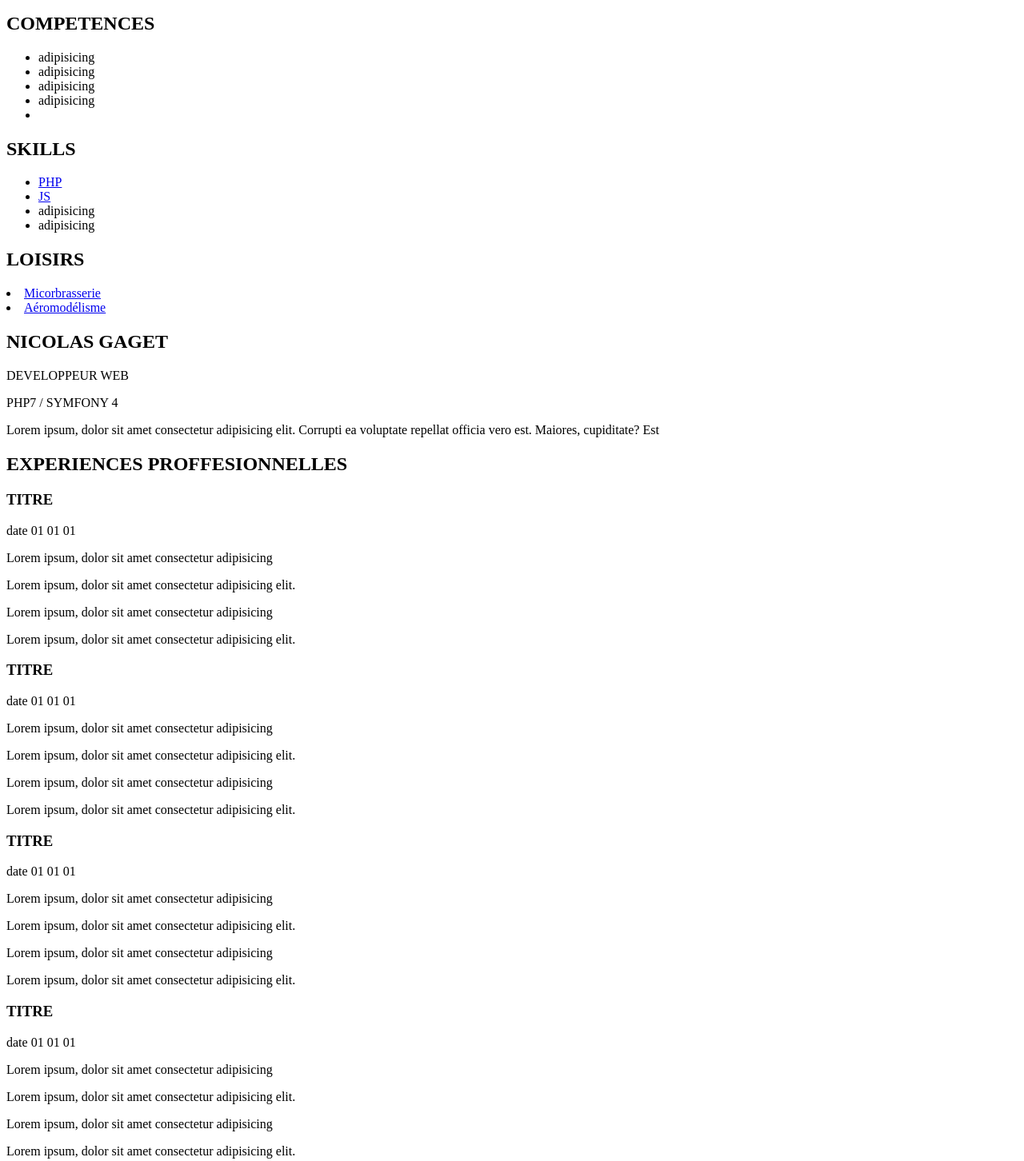
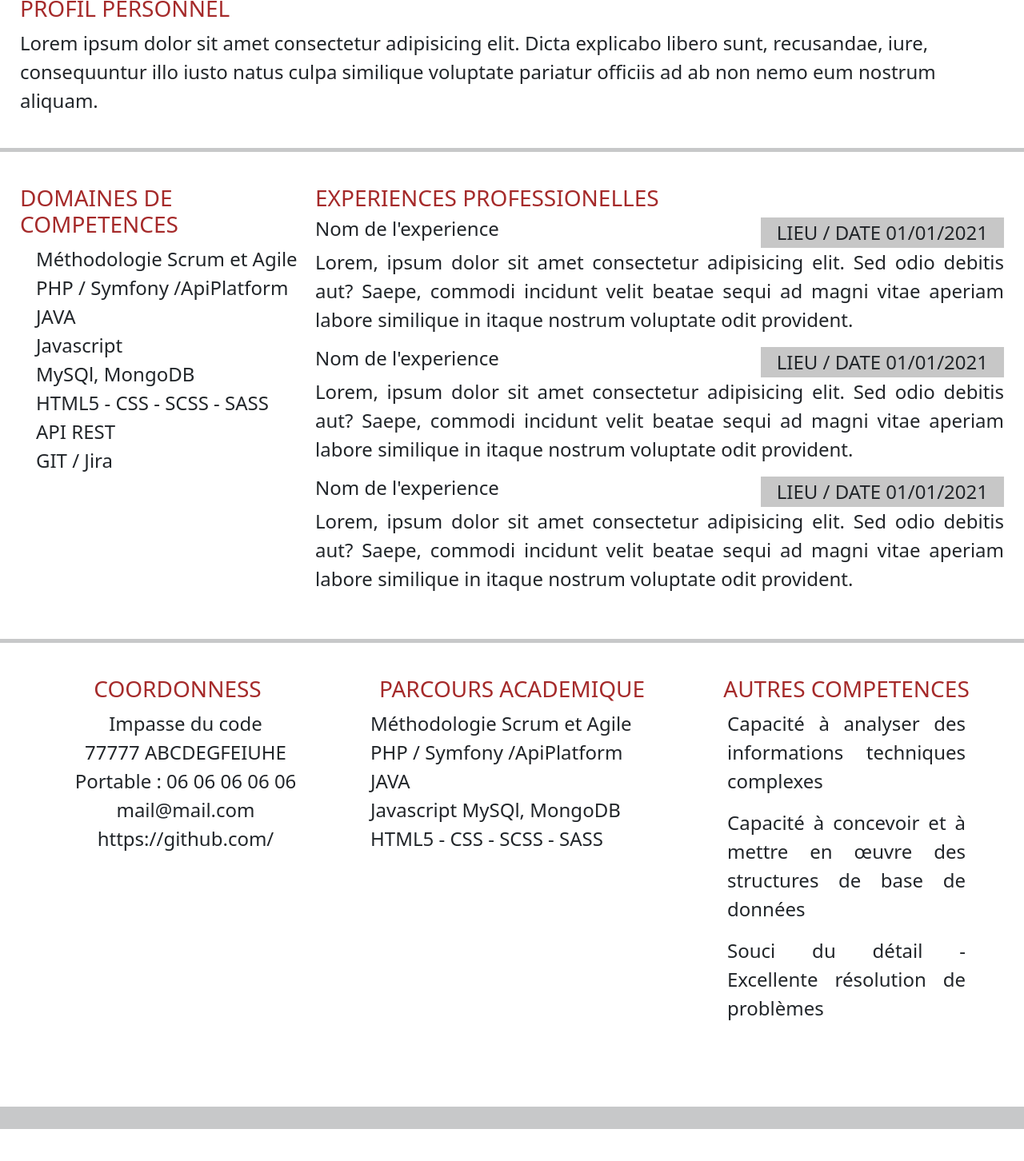
Before and after one commit to nicogaget/Formation_JS, a plain HTML site: page CV/index.html in a window 1280 px wide. Shown: the part 455-1907 px from the top of the page at 80% size. After the commit the page ends 1883 px from the top, so only its background shows below. Drawn offline with nearby package versions, Linux system fonts and the light colour scheme.

Commit message:
cv html+css

```diff
--- a/CV/index.html
+++ b/CV/index.html
@@ -1,218 +1,139 @@
 <!DOCTYPE html>
 <html lang="en">
   <head>
-    <meta charset="UTF-8" />
-    <meta http-equiv="X-UA-Compatible" content="IE=edge" />
-    <meta name="viewport" content="width=device-width, initial-scale=1.0" />
-    <link rel="stylesheet" href="styles.css" />
+    <meta charset="utf-8" />
+    <meta name="viewport" content="width=device-width, initial-scale=1" />
+
     <link
+      href="https://cdn.jsdelivr.net/npm/bootstrap@5.1.3/dist/css/bootstrap.min.css"
       rel="stylesheet"
-      href="https://use.fontawesome.com/releases/v5.15.4/css/all.css"
-      integrity="sha384-DyZ88mC6Up2uqS4h/KRgHuoeGwBcD4Ng9SiP4dIRy0EXTlnuz47vAwmeGwVChigm"
+      integrity="sha384-1BmE4kWBq78iYhFldvKuhfTAU6auU8tT94WrHftjDbrCEXSU1oBoqyl2QvZ6jIW3"
       crossorigin="anonymous"
     />
+    <link rel="stylesheet" href="styles.css" />
+
     <title>MON CV</title>
   </head>
   <body>
-    <aside class="marge">
-      <div>
+    <hr size="30px" class="dark" />
+    <header>
+      <div class="d-flex row">
+        <div class="m-3 col-3 d-flex justify-content-center mb-5">
           <img
+            class="image"
             src="https://encrypted-tbn0.gstatic.com/images?q=tbn:ANd9GcR2Pu1uliUra8tbfg6ssXxyirrBNs8xt-G0tg&usqp=CAU"
             alt=""
           />
         </div>
+        <div class="d-flex flex-column justify-content-center col">
+          <h1>NICOLAS GAGET</h1>
+          <h2>DEVELOPPEUR WEB</h2>
+        </div>
+      </div>
       <div>
-        <h2>CONTACT</h2>
+        <h3>PROFIL PERSONNEL</h3>
+        Lorem ipsum dolor sit amet consectetur adipisicing elit. Dicta explicabo
+        libero sunt, recusandae, iure, consequuntur illo iusto natus culpa
+        similique voluptate pariatur officiis ad ab non nemo eum nostrum
+        aliquam.
+      </div>
+    </header>
+    <hr size="7px" />
+    <main class="main d-flex">
+      <div class="domComp">
+        <h3>DOMAINES DE COMPETENCES</h3>
         <ul>
-          <li><i class="far fa-address-book"></i> Nicolas GAGET</li>
-          <li><i class="fas fa-phone-volume"></i> 06-13-36-36-36</li>
-          <li><i class="far fa-envelope">NICOLAS@mail.com</i></li>
-          <li><i class="fab fa-git-square"></i>Nico@github.com</li>
+          <li>Méthodologie Scrum et Agile</li>
+          <li>PHP / Symfony /ApiPlatform</li>
+          <li>JAVA</li>
+          <li>Javascript</li>
+          <li>MySQl, MongoDB</li>
+          <li>HTML5 - CSS - SCSS - SASS</li>
+          <li>API REST</li>
+          <li>GIT / Jira</li>
         </ul>
       </div>
+      <div class="expPro">
+        <h3>EXPERIENCES PROFESSIONELLES</h3>
         <div>
-        <h2>COMPETENCES</h2>
-        <ul>
-          <li>adipisicing</li>
-          <li>adipisicing</li>
-          <li>adipisicing</li>
-          <li>adipisicing</li>
-          <li></li>
+          <div>
+            <div class="d-flex justify-content-between">
+              <h4>Nom de l'experience</h4>
+              <span>LIEU / DATE 01/01/2021</span>
+            </div>
+
+            <p>
+              Lorem, ipsum dolor sit amet consectetur adipisicing elit. Sed odio
+              debitis aut? Saepe, commodi incidunt velit beatae sequi ad magni
+              vitae aperiam labore similique in itaque nostrum voluptate odit
+              provident.
+            </p>
+          </div>
+          <div>
+            <div class="d-flex justify-content-between">
+              <h4>Nom de l'experience</h4>
+              <span>LIEU / DATE 01/01/2021</span>
+            </div>
+
+            <p>
+              Lorem, ipsum dolor sit amet consectetur adipisicing elit. Sed odio
+              debitis aut? Saepe, commodi incidunt velit beatae sequi ad magni
+              vitae aperiam labore similique in itaque nostrum voluptate odit
+              provident.
+            </p>
+          </div>
+          <div>
+            <div class="d-flex justify-content-between">
+              <h4>Nom de l'experience</h4>
+              <span>LIEU / DATE 01/01/2021</span>
+            </div>
+
+            <p>
+              Lorem, ipsum dolor sit amet consectetur adipisicing elit. Sed odio
+              debitis aut? Saepe, commodi incidunt velit beatae sequi ad magni
+              vitae aperiam labore similique in itaque nostrum voluptate odit
+              provident.
+            </p>
+          </div>
+        </div>
+      </div>
+    </main>
+    <hr size="7px" />
+    <footer>
+      <div class="row">
+        <div class="col">
+          <h3 class="text-center">COORDONNESS</h3>
+          <ul class="text-center">
+            <li>Impasse du code</li>
+            <li>77777 ABCDEGFEIUHE</li>
+            <li>Portable : 06 06 06 06 06</li>
+            <li>mail@mail.com</li>
+            <li>https://github.com/</li>
           </ul>
         </div>
-      <div>
-        <h2>SKILLS</h2>
-        <ul>
-          <li><a href="./pages/php.html">PHP</a></li>
-          <li><a href="./pages/js.html">JS</a></li>
-          <li>adipisicing</li>
-          <li>adipisicing</li>
+        <div class="col">
+          <h3 class="text-center">PARCOURS ACADEMIQUE</h3>
+          <ul class="text-start">
+            <li>Méthodologie Scrum et Agile</li>
+            <li>PHP / Symfony /ApiPlatform</li>
+            <li>JAVA</li>
+            <li>Javascript MySQl, MongoDB</li>
+            <li>HTML5 - CSS - SCSS - SASS</li>
           </ul>
         </div>
-      <div>
-        <h2>LOISIRS</h2>
-        <li>
-          <a href="https://laffoleuse.net/" target="blank">Micorbrasserie</a>
-        </li>
-        <li>
-          <a href="https://www.miniplanes.fr/" target="blank">Aéromodélisme</a>
-        </li>
+        <div class="col">
+          <h3 class="text-center">AUTRES COMPETENCES</h3>
+          <div class="p-5 pt-0">
+            <p>Capacité à analyser des informations techniques complexes</p>
+            <p>
+              Capacité à concevoir et à mettre en œuvre des structures de base
+              de données
+            </p>
+            <p>Souci du détail - Excellente résolution de problèmes</p>
           </div>
-    </aside>
-    <section class="main-section">
-      <header>
-        <div class="nom"><h1>NICOLAS GAGET</h1></div>
-        <div class="emploi">
-          <p>DEVELOPPEUR WEB</p>
-          <p>PHP7 / SYMFONY 4</p>
         </div>
-        <div>
-          <p>
-            Lorem ipsum, dolor sit amet consectetur adipisicing elit. Corrupti
-            ea voluptate repellat officia vero est. Maiores, cupiditate? Est
-          </p>
       </div>
-      </header>
-      <main>
-        <section class="experience">
-          <h2>EXPERIENCES PROFFESIONNELLES</h2>
-          <article class="card">
-            <div class="card-title">
-              <h3>TITRE</h3>
-              <span>date 01 01 01</span>
-            </div>
-            <div class="card-text">
-              <p class="card-info">
-                Lorem ipsum, dolor sit amet consectetur adipisicing
-              </p>
-              <p class="card-info">
-                Lorem ipsum, dolor sit amet consectetur adipisicing elit.
-              </p>
-            </div>
-            <div class="card-text">
-              <p class="card-info">
-                Lorem ipsum, dolor sit amet consectetur adipisicing
-              </p>
-              <p class="card-info">
-                Lorem ipsum, dolor sit amet consectetur adipisicing elit.
-              </p>
-            </div>
-          </article>
-          <article class="card">
-            <div class="card-title">
-              <h3>TITRE</h3>
-              <span>date 01 01 01</span>
-            </div>
-            <div class="card-text">
-              <p class="card-info">
-                Lorem ipsum, dolor sit amet consectetur adipisicing
-              </p>
-              <p class="card-info">
-                Lorem ipsum, dolor sit amet consectetur adipisicing elit.
-              </p>
-            </div>
-            <div class="card-text">
-              <p class="card-info">
-                Lorem ipsum, dolor sit amet consectetur adipisicing
-              </p>
-              <p class="card-info">
-                Lorem ipsum, dolor sit amet consectetur adipisicing elit.
-              </p>
-            </div>
-          </article>
-          <article class="card">
-            <div class="card-title">
-              <h3>TITRE</h3>
-              <span>date 01 01 01</span>
-            </div>
-            <div class="card-text">
-              <p class="card-info">
-                Lorem ipsum, dolor sit amet consectetur adipisicing
-              </p>
-              <p class="card-info">
-                Lorem ipsum, dolor sit amet consectetur adipisicing elit.
-              </p>
-            </div>
-            <div class="card-text">
-              <p class="card-info">
-                Lorem ipsum, dolor sit amet consectetur adipisicing
-              </p>
-              <p class="card-info">
-                Lorem ipsum, dolor sit amet consectetur adipisicing elit.
-              </p>
-            </div>
-          </article>
-          <article class="card">
-            <div class="card-title">
-              <h3>TITRE</h3>
-              <span>date 01 01 01</span>
-            </div>
-            <div class="card-text">
-              <p class="card-info">
-                Lorem ipsum, dolor sit amet consectetur adipisicing
-              </p>
-              <p class="card-info">
-                Lorem ipsum, dolor sit amet consectetur adipisicing elit.
-              </p>
-            </div>
-            <div class="card-text">
-              <p class="card-info">
-                Lorem ipsum, dolor sit amet consectetur adipisicing
-              </p>
-              <p class="card-info">
-                Lorem ipsum, dolor sit amet consectetur adipisicing elit.
-              </p>
-            </div>
-          </article>
-        </section>
-        <section class="fomation">
-          <h2>FORMATIONS</h2>
-          <article class="card">
-            <div class="card-title">
-              <h3>TITRE</h3>
-              <span>date 01 01 01</span>
-            </div>
-            <div class="card-text">
-              <p class="card-info">
-                Lorem ipsum, dolor sit amet consectetur adipisicing
-              </p>
-              <p class="card-info">
-                Lorem ipsum, dolor sit amet consectetur adipisicing elit.
-              </p>
-            </div>
-            <div class="card-text">
-              <p class="card-info">
-                Lorem ipsum, dolor sit amet consectetur adipisicing
-              </p>
-              <p class="card-info">
-                Lorem ipsum, dolor sit amet consectetur adipisicing elit.
-              </p>
-            </div>
-          </article>
-          <article class="card">
-            <div class="card-title">
-              <h3>TITRE</h3>
-              <span>date 01 01 01</span>
-            </div>
-            <div class="card-text">
-              <p class="card-info">
-                Lorem ipsum, dolor sit amet consectetur adipisicing
-              </p>
-              <p class="card-info">
-                Lorem ipsum, dolor sit amet consectetur adipisicing elit.
-              </p>
-            </div>
-            <div class="card-text">
-              <p class="card-info">
-                Lorem ipsum, dolor sit amet consectetur adipisicing
-              </p>
-              <p class="card-info">
-                Lorem ipsum, dolor sit amet consectetur adipisicing elit.
-              </p>
-            </div>
-          </article>
-        </section>
-      </main>
-    </section>
+    </footer>
+    <hr size="30px" />
   </body>
 </html>
--- a/CV/styles.css
+++ b/CV/styles.css
@@ -0,0 +1,52 @@
+body {
+  width: 100%;
+  font-size: 24px;
+}
+h2,
+h3 {
+  color: brown;
+}
+h1 {
+  font-size: 60px;
+}
+h2 {
+  font-size: 40px;
+}
+.image {
+  border-radius: 30px;
+}
+span {
+  background-color: rgb(199, 199, 199);
+  padding: 1px 20px;
+}
+header {
+  padding: 25px;
+}
+.main {
+  padding: 25px;
+  width: 100%;
+}
+p {
+  text-align: justify;
+  text-justify: inter-word;
+}
+.domComp {
+  width: 30%;
+}
+.domComp > ul {
+  list-style-type: none;
+  margin-left: 10px;
+  padding-left: 10px;
+}
+.expPro {
+  width: 70%;
+}
+
+footer {
+  padding: 25px;
+}
+ul {
+  list-style-type: none;
+  margin-left: 10px;
+  padding-left: 10px;
+}
```
Lines whose indentation alone changed are shown as unchanged.
